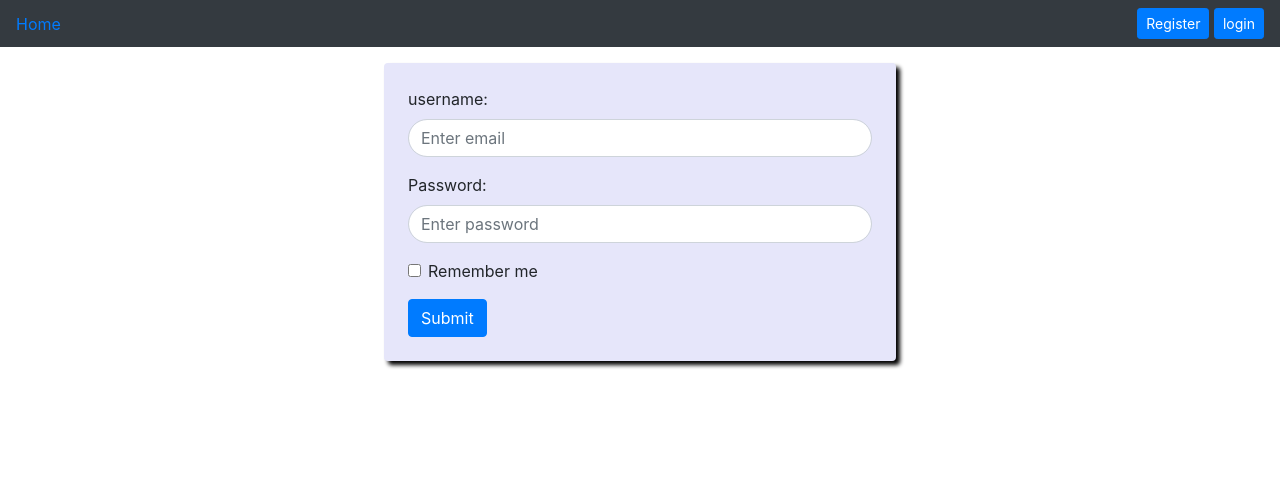
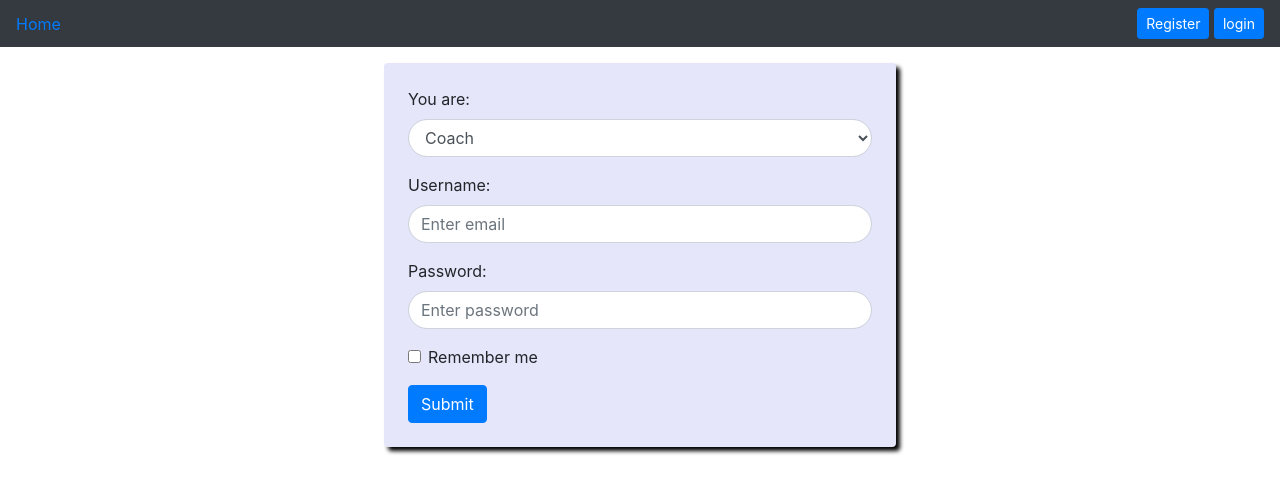
Before and after one commit to mariannehbt/Franchyz, a React (Create React App) app: page /login in a window 1280 px wide. Shown: the top 494 px of the page. Built offline with nearby package versions, Linux system fonts and the light colour scheme.

Commit message:
signin Coach/Player finished

```diff
--- a/src/pages/login.jsx
+++ b/src/pages/login.jsx
@@ -1,58 +1,73 @@
 import React from 'react';
-import '../styles/form.scss'
-import { login } from '../redux/middlewares/authMiddlewares'
-import {useSelector, useDispatch} from 'react-redux'
+import '../styles/form.scss';
+import { login } from '../redux/middlewares/authMiddlewares';
+import { useSelector, useDispatch } from 'react-redux';
 
 function Login() {
-
-  const error = useSelector(state => state.authReducer.error)
+	const error = useSelector(state => state.authReducer.error);
 
 	function setupAlert() {
-    let ans
+		let ans;
+
 		if (error !== undefined) {
 			ans = (
-        <div class="alert alert-danger alert-dismissible" role="alert">
-          <button type="button" class="close" data-dismiss="alert">&times;</button>
+				<div className='alert alert-danger alert-dismissible' role='alert'>
+					<button type='button' className='close' data-dismiss='alert'>&times;</button>
 					{error}
 				</div>
-      )
+			);
 		} else {
-      ans = null
-    }
+			ans = null;
+		};
 
-    return ans
-  }
+		return ans;
+	};
 
 	const dispatch = useDispatch();
 
 	function submit(e) {
-    e.preventDefault()
-    let email = document.getElementById('email').value
-    let password = document.getElementById('password').value
-    dispatch(login(email, password, 'coach'))
-  }
+		e.preventDefault();
+		let type = document.getElementById('type').value;
+		let email = document.getElementById('email').value;
+		let password = document.getElementById('password').value;
+		dispatch(login(email, password, type))
+  };
 
-  return(
-    <>
+	return (
+		<div>
 			{setupAlert()}
+
 			<form className="form p-4 mt-3 mb-3 rounded" action="/action_page.php" onSubmit={submit}>
+
 				<div className="form-group">
-        <label htmlFor="username">username:</label>
-        <input type="text" className="form-control" placeholder="Enter email" id="email" />
+					<label htmlFor="email">You are:</label>
+					<select type="email" className="form-control" placeholder="Enter email" id="type">
+						<option value="coach">Coach</option>
+						<option value="player">Player</option>
+					</select>
 				</div>
+
+				<div className="form-group">
+					<label htmlFor="email">Username:</label>
+					<input type="email" className="form-control" placeholder="Enter email" id="email" />
+				</div>
+
 				<div className="form-group">
 					<label htmlFor="pwd">Password:</label>
 					<input type="password" className="form-control" placeholder="Enter password" id="password" />
 				</div>
+
 				<div className="form-group form-check">
 					<label className="form-check-label">
 						<input className="form-check-input" type="checkbox" /> Remember me
 					</label>
 				</div>
+
 				<button type="submit" className="btn btn-primary">Submit</button>
+
 			</form>
-    </>
-  )
-}
+		</div>
+	);
+};
 
-export default Login
+export default Login;
--- a/src/pages/register.jsx
+++ b/src/pages/register.jsx
@@ -21,8 +21,8 @@ const Register = () => {
 				messageErrors = messageErrors + `${error} ${errors[error]} \n`
 			};
 			ans = (
-				<div class='alert alert-danger alert-dismissible' role='alert'>
-					<button type="button" class="close" data-dismiss="alert">&times;</button>
+				<div className='alert alert-danger alert-dismissible' role='alert'>
+					<button type='button' className='close' data-dismiss='alert'>&times;</button>
 					{messageErrors}
 				</div>
 			);
--- a/src/services/authAPI.jsx
+++ b/src/services/authAPI.jsx
@@ -21,6 +21,11 @@ function signUp(email, password, type, team) {
 	let endUrl = `/${types}.json`;
 	let url = baseURL + endUrl;
 
+	let ans = {
+		headers: '',
+		body: ''
+	};
+
 	let request = {
 		method: 'post',
 		headers: {
@@ -29,9 +34,41 @@ function signUp(email, password, type, team) {
 		body: JSON.stringify(data)
 	};
 
+
+
+	return fetch(url, request)
+	.then(response => {
+		ans.headers = response.headers
+		return response.json()
+	})
+	.then(response => {
+		ans.body = response
+		return ans
+	});
+};
+
+function signIn(email, password, type) {
+	const data = {[type]: {
+		email: email,
+		password: password,
+	}};
+
+	let types = pluralyzeType(type);
+	let baseURL = process.env.REACT_APP_API_URL;
+	let endUrl = `/${types}/sign_in.json`;
+	let url = baseURL + endUrl;
+
 	let ans = {
 		headers: '',
 		body: ''
+	};
+
+	let request = {
+		method: 'post',
+		headers: {
+			'Content-Type': 'application/json'
+		},
+		body: JSON.stringify(data)
 	};
 
 	return fetch(url, request)
@@ -45,66 +82,23 @@ function signUp(email, password, type, team) {
 	});
 };
 
-function signIn(email, password, type) {
+function sign_out(type) {
+	let types = pluralyzeType(type);
+	let baseURL = process.env.REACT_APP_API_URL;
+	let endUrl = `/${types}/sign_out.json`;
+	let url = baseURL + endUrl;
 
-  const data = {[type]:
-    {
-      email: email,
-      password: password,
-    }
-  };
-
-  let types = pluralyzeType(type)
-  let baseURL = process.env.REACT_APP_API_URL
-  let endUrl = `/${types}/sign_in.json`
-  let url = baseURL + endUrl
-
-  let ans = {
-    headers: '',
-    body: ''
-  }
-
-  let request =
-    {
-      method: 'post',
-      headers: {
-        'Content-Type': 'application/json'
-      },
-      body: JSON.stringify(data)
-    }
-
-
-  return fetch(url, request)
-    .then(response => {
-      ans.headers = response.headers
-      return response.json()
-    })
-    .then(response => {
-      ans.body = response
-      return ans
-    })
-}
-
-function sign_out(type) {
-
-  let types = pluralyzeType(type)
-  let baseURL = process.env.REACT_APP_API_URL
-  let endUrl = `/${types}/sign_out.json`
-  let url = baseURL + endUrl
-
-  let request =
-    {
+	let request = {
 		method: 'delete',
 		headers: {
 			'Content-Type': 'application/json'
 		},
-    }
+	};
 
 	return fetch(url, request)
 	.then(response => response.json())
-    .then(response => {return response})
-
-}
+	.then(response => {return response});
+};
 
 function profile(id, type) {
 
```
Also changed, not shown: src/redux/middlewares/authMiddlewares.jsx (+6 -6 lines). Lines whose indentation alone changed are shown as unchanged.
